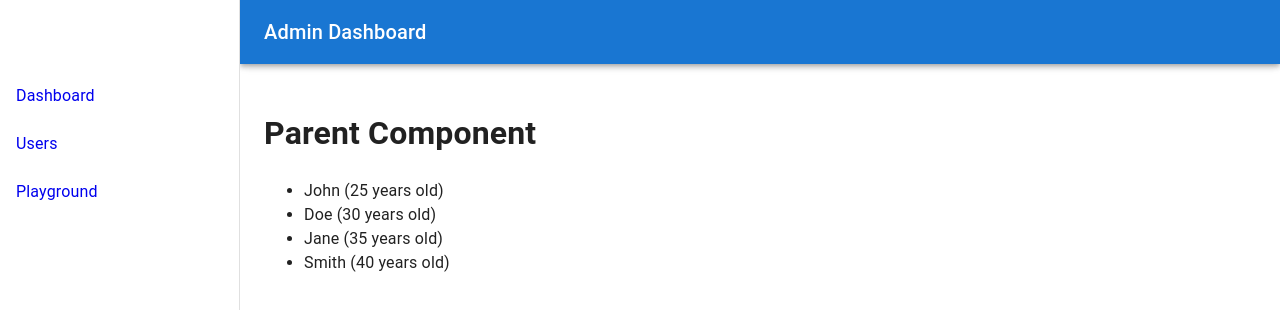
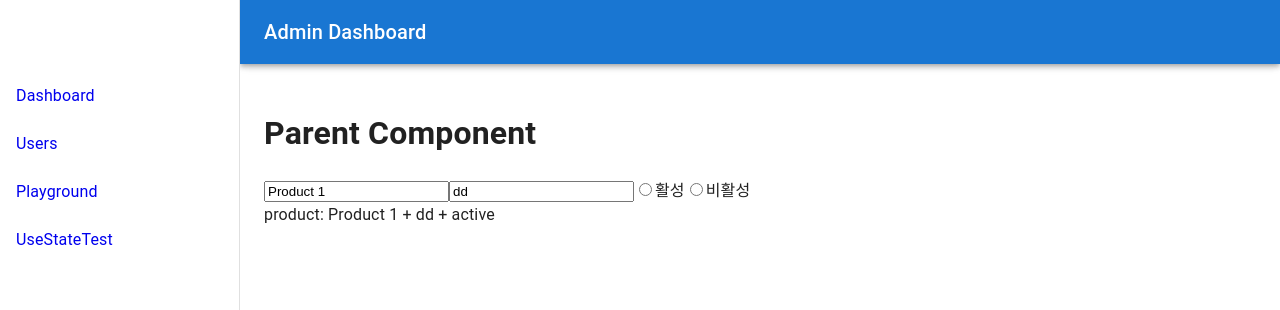
Before and after one commit to reallywally/playground-react, a React (Vite) app: page /playground in a window 1280 px wide. Shown: the top 310 px of the page. Built offline with nearby package versions, Linux system fonts and the light colour scheme.

Commit message:
useState 테스트 코드드

```diff
--- a/src/App.tsx
+++ b/src/App.tsx
@@ -4,6 +4,7 @@ import Dashboard from "./pages/Dashboard";
 import Users from "./pages/Users";
 import Layout from "./components/Layout";
 import Parent from "./playground/useEffectTest/Parent";
+import UseStateTest from "./playground/useStateTest/Main";
 
 const App: React.FC = () => {
   return (
@@ -13,6 +14,7 @@ const App: React.FC = () => {
           <Route path="/" element={<Dashboard />} />
           <Route path="/users" element={<Users />} />
           <Route path="/playground" element={<Parent />} />
+          <Route path="/use-state-test" element={<UseStateTest />} />
         </Routes>
       </Layout>
     </Router>
--- a/src/components/Layout.tsx
+++ b/src/components/Layout.tsx
@@ -51,6 +51,9 @@ const Layout: React.FC<{ children: React.ReactNode }> = ({ children }) => {
             <ListItem button component={Link} to="/playground">
               <ListItemText primary="Playground" />
             </ListItem>
+            <ListItem button component={Link} to="/use-state-test">
+              <ListItemText primary="UseStateTest" />
+            </ListItem>
           </List>
         </Box>
       </Drawer>
--- a/src/pages/Users.tsx
+++ b/src/pages/Users.tsx
@@ -11,7 +11,7 @@ import {
   Button,
 } from "@mui/material";
 import UserModal from "../components/user/UserModal";
-import { fetchUsers, addUser } from "../api/usersApi";
+//import { fetchUsers, addUser } from "../api/usersApi.ts";
 
 const usersInitial = [
   { id: 1, name: "Alice Johnson", email: "alice@example.com", role: "Admin" },
--- a/src/playground/useEffectTest/Parent.tsx
+++ b/src/playground/useEffectTest/Parent.tsx
@@ -1,31 +1,41 @@
 import React, { useState, useEffect } from "react";
-import Child1 from "./Child1";
 
 const ParentComponent: React.FC = () => {
   console.log("ParentComponent rendered");
-  const [users, setUsers] = useState([
-    { id: 1, name: "John", age: 25 },
-    { id: 2, name: "Doe", age: 30 },
-  ]);
+  const [product, setProduct] = useState({
+    name: "Product 1",
+    desc: "dd",
+    status: "active",
+  });
 
-  useEffect(() => {
-    console.log("useEffect");
-
-    const testMethod = async () => {
-      setUsers([
-        ...users,
-        { id: 3, name: "Jane", age: 35 },
-        { id: 4, name: "Smith", age: 40 },
-      ]);
-    };
-
-    testMethod();
-  }, []);
+  const changeHandler = (e: React.ChangeEvent<HTMLInputElement>) => {
+    setProduct({ ...product, [e.target.name]: e.target.value });
+  };
 
   return (
     <div>
       <h1>Parent Component</h1>
-      <Child1 users={users} />
+      <div>
+        <input name="name" value={product.name} onChange={changeHandler} />
+        <input name="desc" value={product.desc} onChange={changeHandler} />
+        <input
+          type="radio"
+          name="status"
+          value="active"
+          onChange={changeHandler}
+        />
+        활성
+        <input
+          type="radio"
+          name="status"
+          value="inactive"
+          onChange={changeHandler}
+        />
+        비활성
+        <div>
+          product: {product.name} + {product.desc} + {product.status}
+        </div>
+      </div>
     </div>
   );
 };
--- /dev/null
+++ b/src/playground/useStateTest/Main.tsx
@@ -0,0 +1,25 @@
+import { useState } from "react";
+
+const UseStateTest = () => {
+  const [count, setCount] = useState(0);
+
+  // const [count, setCount] = useState(window.localStorage.getItem("count"));
+  // const [count, setCount] = useState(() =>
+  //   window.localStorage.getItem("count")
+  // );
+
+  function increment() {
+    setCount((count) => count + 1);
+    console.log(count);
+  }
+
+  return (
+    <div>
+      <h1>Count Component</h1>
+      {count}
+      <button onClick={increment}>Increment</button>
+    </div>
+  );
+};
+
+export default UseStateTest;
```
Also changed, not shown: 1 other file (tests, documents, lock files or other folders).
